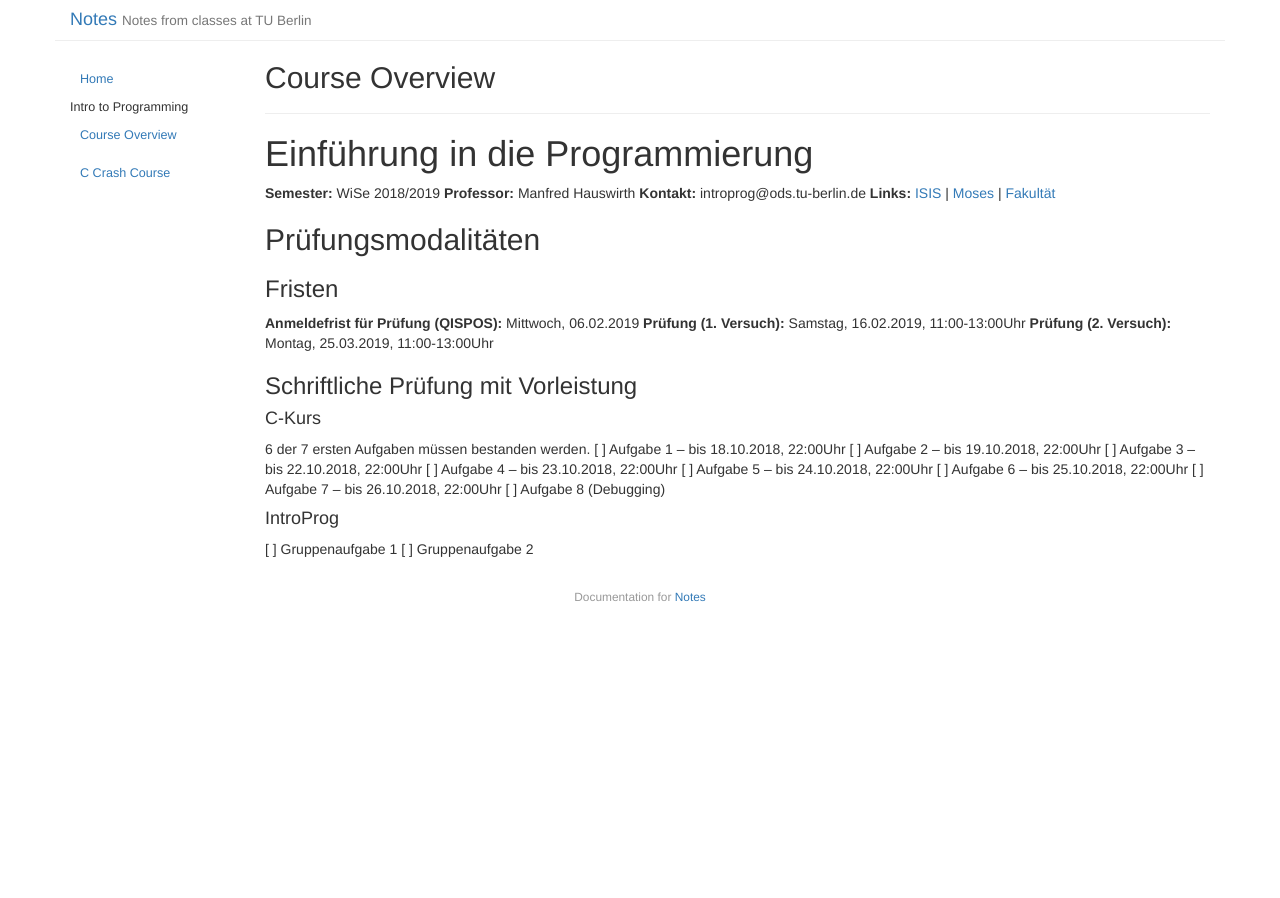
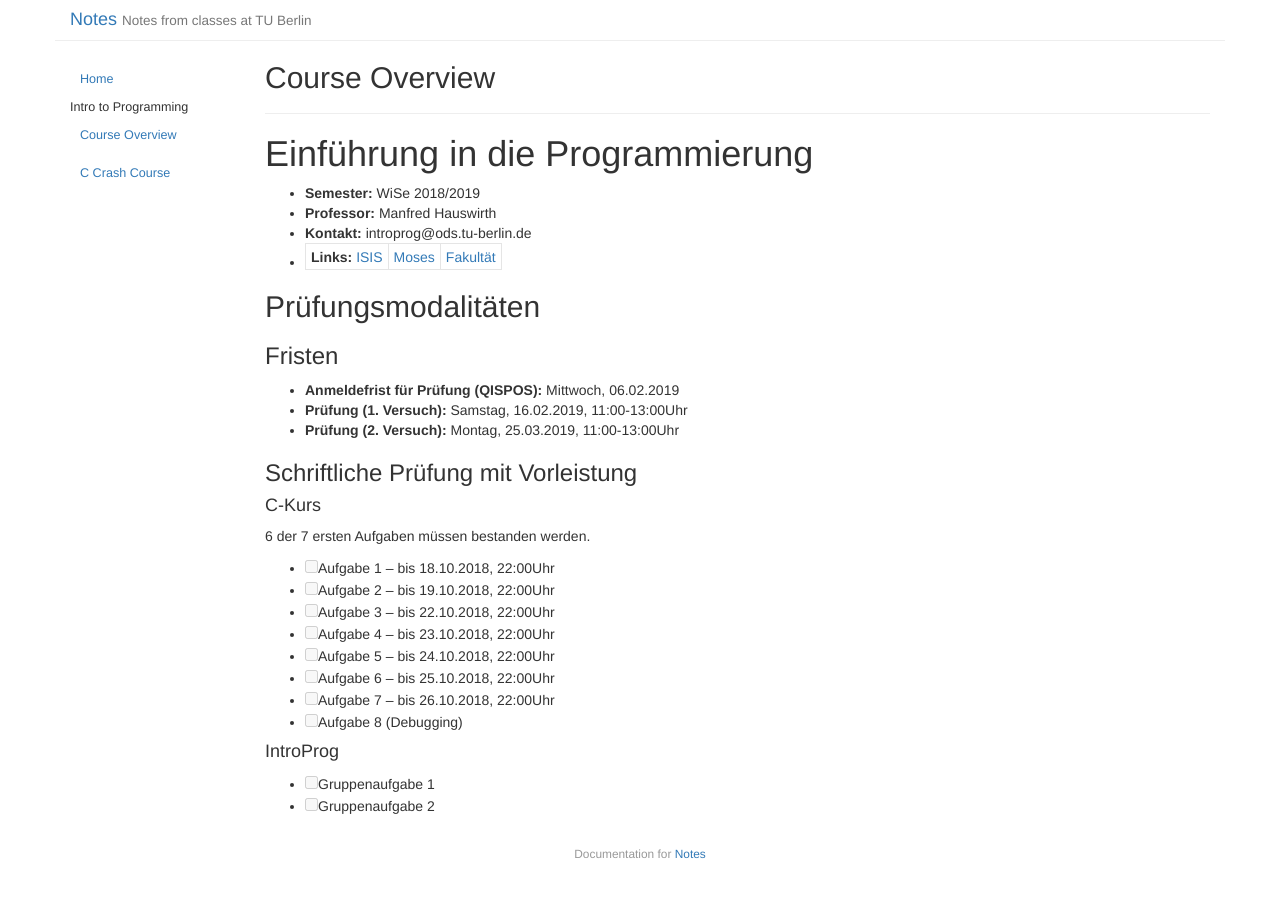
Before and after one commit to kajaschmidt/notes, a Jekyll site: the page built from _posts/2018-10-16-course-overview.md, in a window 1280 px wide. Built offline with Jekyll 4.4.1, drawn with Linux system fonts in a browser that asks for light colours.

```diff
--- a/_posts/2018-10-16-course-overview.md
+++ b/_posts/2018-10-16-course-overview.md
@@ -7,31 +7,31 @@ order: 1
 ---
 # Einführung in die Programmierung
 
-**Semester:** WiSe 2018/2019
-**Professor:** Manfred Hauswirth
-**Kontakt:** introprog@ods.tu-berlin.de
-**Links:** [ISIS](https://isis.tu-berlin.de/course/view.php?id=14082) | [Moses](https://moseskonto.tu-berlin.de/moses/modultransfersystem/bolognamodule/beschreibung/anzeigen.html?number=40017&version=6&sprache=1) | [Fakultät](https://www.ods.tu-berlin.de/menue/lehre/)
+- **Semester:** WiSe 2018/2019
+- **Professor:** Manfred Hauswirth
+- **Kontakt:** introprog@ods.tu-berlin.de
+- **Links:** [ISIS](https://isis.tu-berlin.de/course/view.php?id=14082) | [Moses](https://moseskonto.tu-berlin.de/moses/modultransfersystem/bolognamodule/beschreibung/anzeigen.html?number=40017&version=6&sprache=1) | [Fakultät](https://www.ods.tu-berlin.de/menue/lehre/)
 
 ## Prüfungsmodalitäten
 
 ### Fristen
-**Anmeldefrist für Prüfung (QISPOS):** Mittwoch, 06.02.2019
-**Prüfung (1. Versuch):** Samstag, 16.02.2019, 11:00-13:00Uhr
-**Prüfung (2. Versuch):** Montag, 25.03.2019, 11:00-13:00Uhr
+- **Anmeldefrist für Prüfung (QISPOS):** Mittwoch, 06.02.2019
+- **Prüfung (1. Versuch):** Samstag, 16.02.2019, 11:00-13:00Uhr
+- **Prüfung (2. Versuch):** Montag, 25.03.2019, 11:00-13:00Uhr
 
 ### Schriftliche Prüfung mit Vorleistung
 
 #### C-Kurs
 6 der 7 ersten Aufgaben müssen bestanden werden.
-[ ] Aufgabe 1 – bis 18.10.2018, 22:00Uhr
-[ ] Aufgabe 2 – bis 19.10.2018, 22:00Uhr
-[ ] Aufgabe 3 – bis 22.10.2018, 22:00Uhr
-[ ] Aufgabe 4 – bis 23.10.2018, 22:00Uhr
-[ ] Aufgabe 5 – bis 24.10.2018, 22:00Uhr
-[ ] Aufgabe 6 – bis 25.10.2018, 22:00Uhr
-[ ] Aufgabe 7 – bis 26.10.2018, 22:00Uhr
-[ ] Aufgabe 8 (Debugging)
+- [ ] Aufgabe 1 – bis 18.10.2018, 22:00Uhr
+- [ ] Aufgabe 2 – bis 19.10.2018, 22:00Uhr
+- [ ] Aufgabe 3 – bis 22.10.2018, 22:00Uhr
+- [ ] Aufgabe 4 – bis 23.10.2018, 22:00Uhr
+- [ ] Aufgabe 5 – bis 24.10.2018, 22:00Uhr
+- [ ] Aufgabe 6 – bis 25.10.2018, 22:00Uhr
+- [ ] Aufgabe 7 – bis 26.10.2018, 22:00Uhr
+- [ ] Aufgabe 8 (Debugging)
 
 #### IntroProg
-[ ] Gruppenaufgabe 1
-[ ] Gruppenaufgabe 2
+- [ ] Gruppenaufgabe 1
+- [ ] Gruppenaufgabe 2
```
